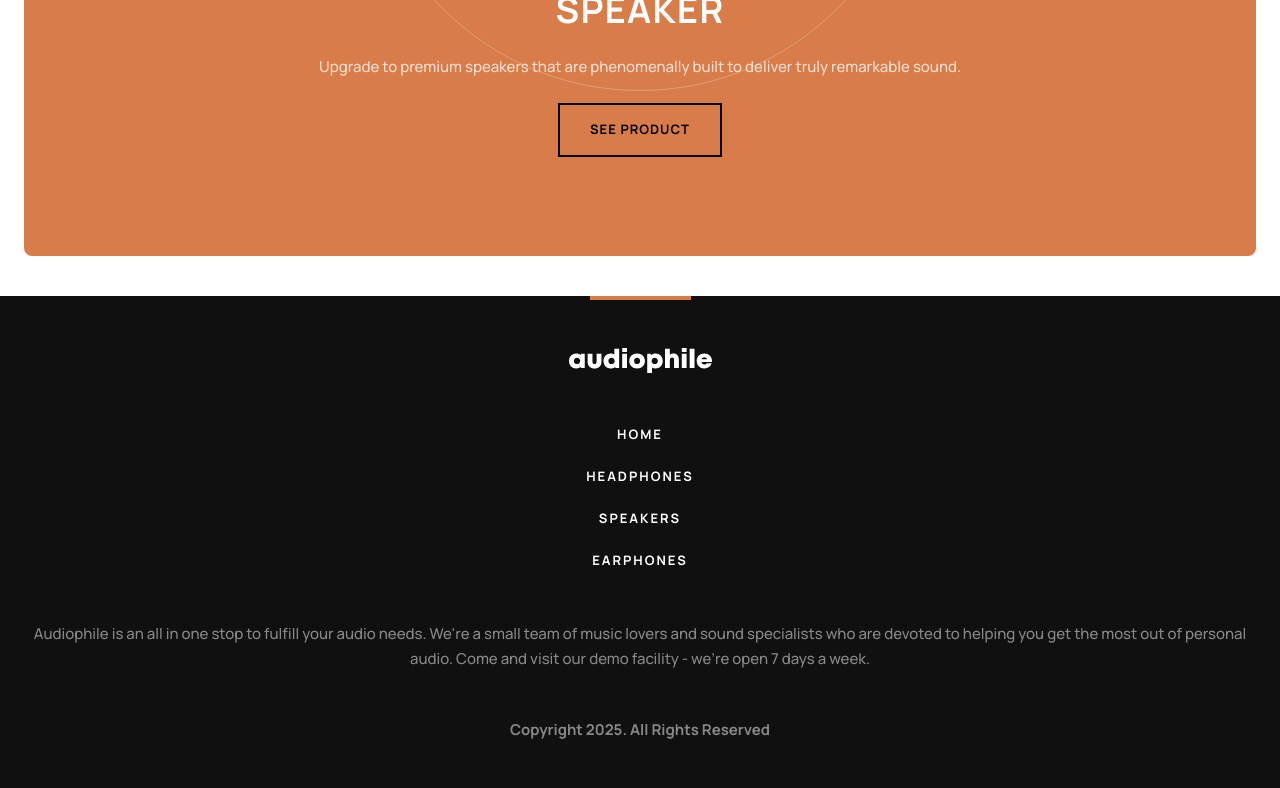
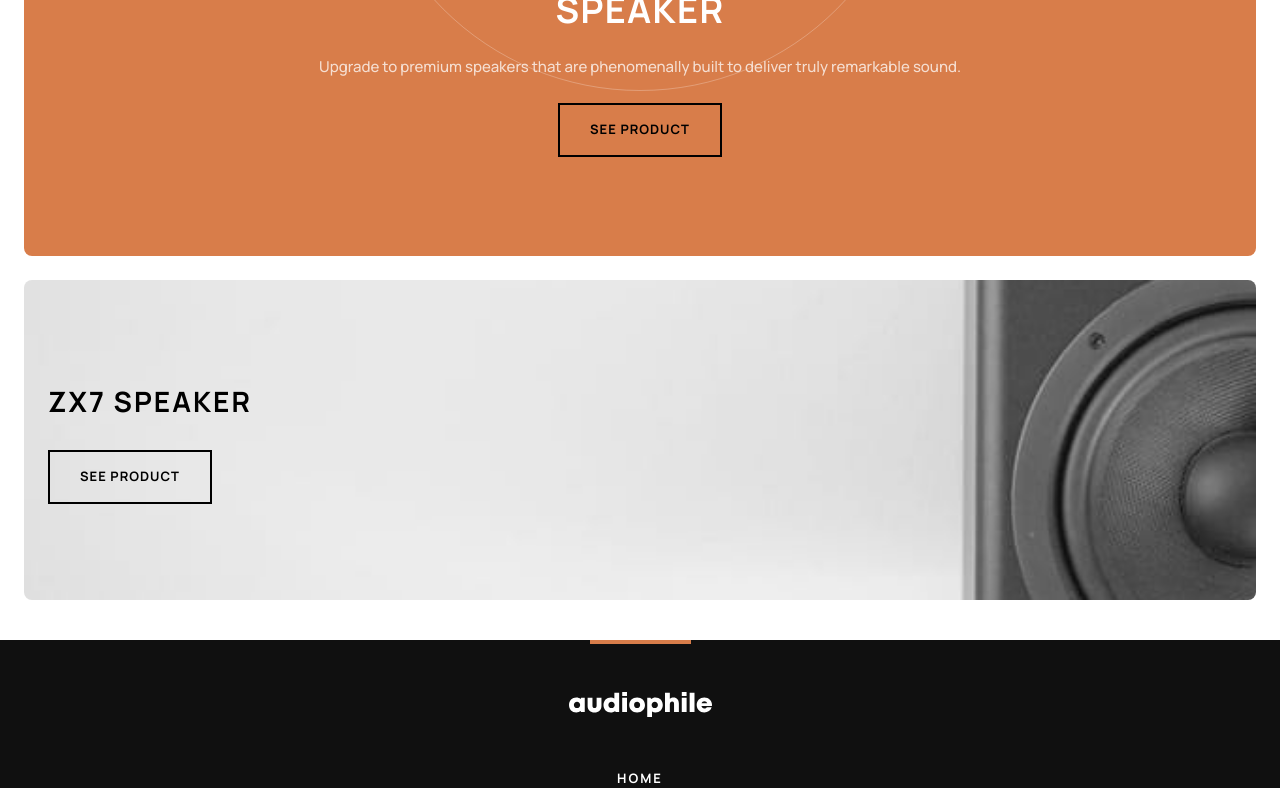
Before and after one commit to Striperoooo/ecommerce-app, a React (Vite) app: page / in a window 1280 px wide. Shown: the part 1796-2584 px from the top of the page. Built offline with nearby package versions, Linux system fonts and the light colour scheme.

Commit message:
Add FeaturedProductZX7 component and update styles
Introduces the FeaturedProductZX7 promotional component to the home page. Adds new typography and button variants to support the design, and updates the PromotionalProducts layout to include the new product.

```diff
--- a/src/components/Home/PromotionalProducts.tsx
+++ b/src/components/Home/PromotionalProducts.tsx
@@ -1,9 +1,11 @@
 import FeaturedProductZX9 from "./PromotionalProducts/FeaturedProductZX9"
+import FeaturedProductZX7 from "./PromotionalProducts/FeaturedProductZX7"
 
 export default function PromotionalProducts() {
     return (
-        <section className="mt-30 mb-10">
+        <section className="mt-30 mb-10 flex flex-col gap-6">
             <FeaturedProductZX9 />
+            <FeaturedProductZX7 />
         </section>
 
     )
--- a/src/components/Home/PromotionalProducts/FeaturedProductZX7.tsx
+++ b/src/components/Home/PromotionalProducts/FeaturedProductZX7.tsx
@@ -0,0 +1,25 @@
+import Typography from "../../ui/Typography"
+import Button from "../../ui/Button"
+import imageSpeakerZX7 from "../../../assets/home/mobile/image-speaker-zx7.jpg"
+
+
+export default function FeaturedProductZX7() {
+    return (
+        <div
+            style={{ backgroundImage: `url(${imageSpeakerZX7})` }}
+            className="w-full h-[320px] bg-cover bg-center rounded-lg px-6 py-25"
+        >
+
+            <div className="">
+                <Typography variant="h4Other" className="text-black">
+                    ZX7 SPEAKER
+                </Typography>
+
+                <Button variant="secondary" className="mt-7">
+                    See Product
+                </Button>
+            </div>
+
+        </div>
+    )
+}
--- a/src/components/ui/Button.tsx
+++ b/src/components/ui/Button.tsx
@@ -12,6 +12,11 @@ const variantMap = {
     },
     secondary: {
         className: 'bg-transparent border-2 border-black font-bold text-black text-[13px]  tracking-[1px] px-7.5 py-3.75 uppercase cursor-pointer',
+        hover: 'hover:bg-black hover:text-white',
+        active: 'active:bg-black-hover',
+    },
+    secondaryThin: {
+        className: 'bg-transparent border border-black font-bold text-black text-[13px]  tracking-[1px] px-7.5 py-3.75 uppercase cursor-pointer',
         hover: 'hover:bg-black hover:text-white',
         active: 'active:bg-black-hover',
     },
--- a/src/components/ui/Typography.tsx
+++ b/src/components/ui/Typography.tsx
@@ -8,6 +8,7 @@ const variantMap = {
     h3Larger: { tag: 'h3', className: 'font-bold text-[36px] leading-[40px] tracking-[1.29px] uppercase' },
     h3: { tag: 'h3', className: 'font-bold text-[32px] leading-[36px] tracking-[1.15px] uppercase' },
     h4: { tag: 'h4', className: 'font-bold text-[28px] leading-[38px] tracking-[2px] uppercase' },
+    h4Other: { tag: 'h4', className: 'font-bold text-[28px] leading-normal tracking-[2px] uppercase' },
     h5: { tag: 'h5', className: 'font-bold text-[24px] leading-[33px] tracking-[1.7px] uppercase' },
     h6: { tag: 'h6', className: 'font-bold text-[18px] leading-[24px] tracking-[1.3px] uppercase' },
     overline: { tag: 'span', className: 'font-normal text-[14px] leading-normal tracking-[10px] uppercase' },
```
